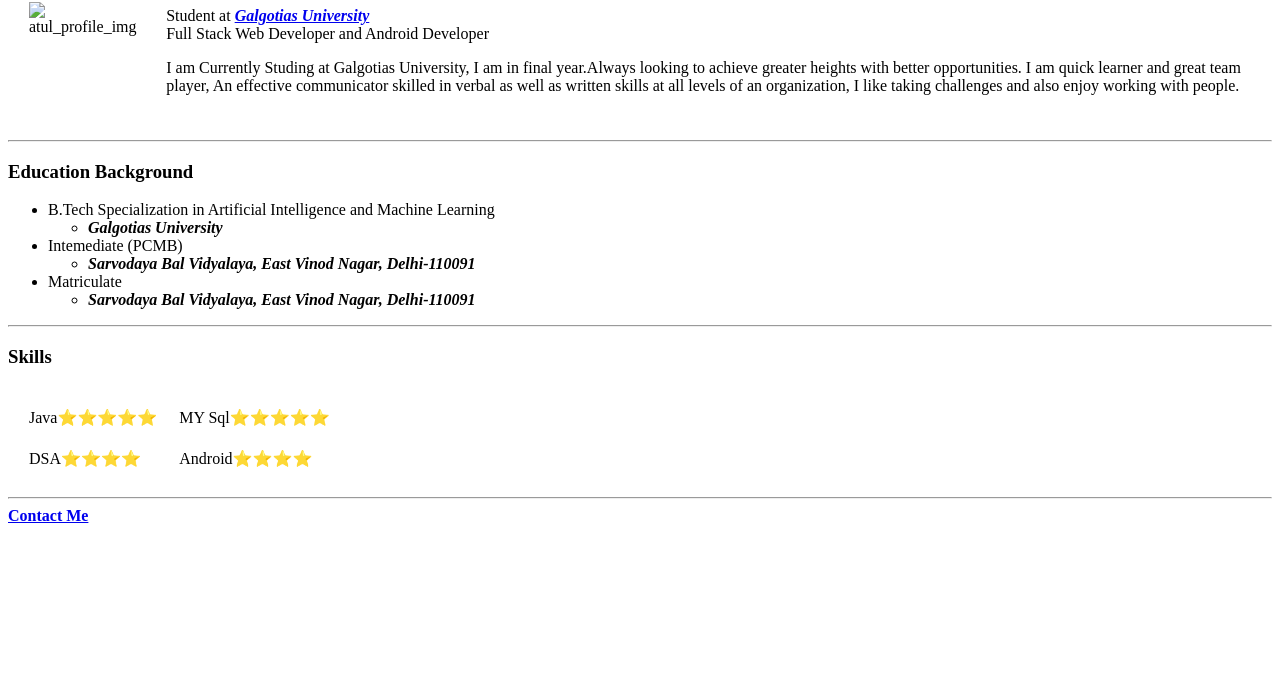
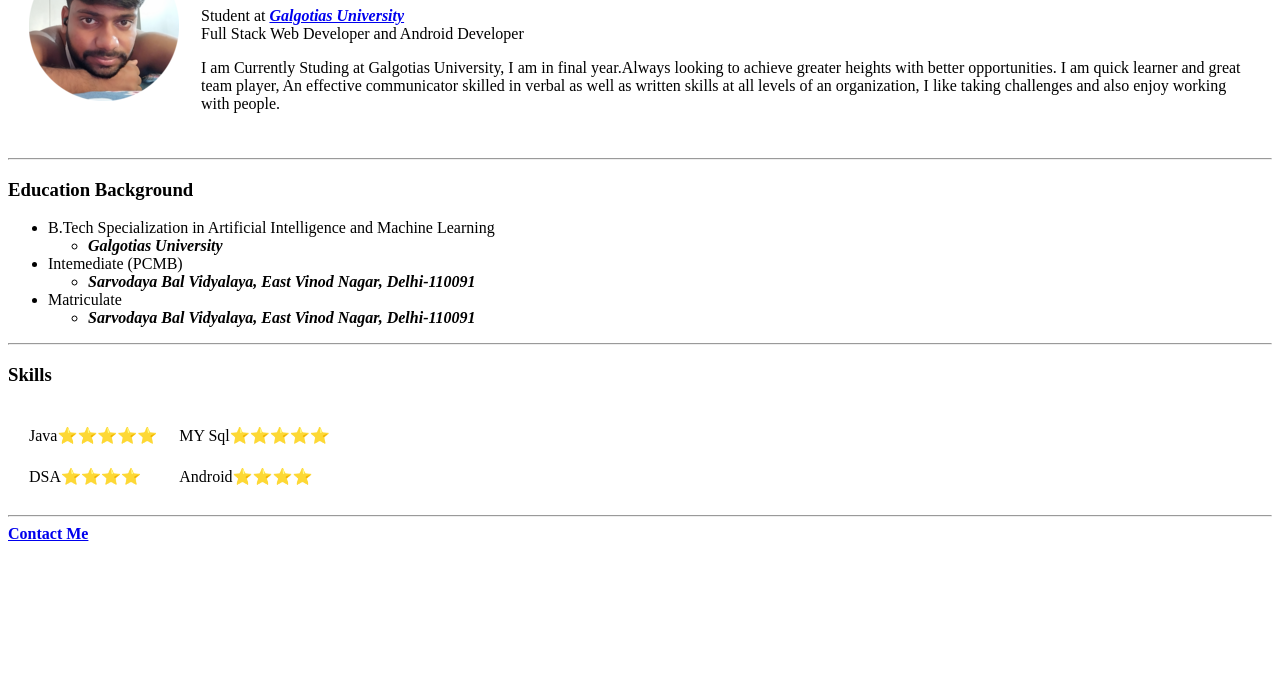
Before and after one commit to atul0110/cv, a plain HTML site: page index.html in a window 1280 px wide. Shown: the part 102-800 px from the top of the page. Drawn offline with Linux system fonts and the light colour scheme.

Commit message:
image path setup

```diff
--- a/index.html
+++ b/index.html
@@ -8,7 +8,7 @@
         <table cellspacing = "20">
             <tr>
                 <td>
-                    <img src="atul_img.png" alt="atul_profile_img">
+                    <img src="images/atul_img.png" alt="atul_profile_img">
                 </td>
                 <td>
                     <h1>Atul Kumar Prasad</h1>
```
